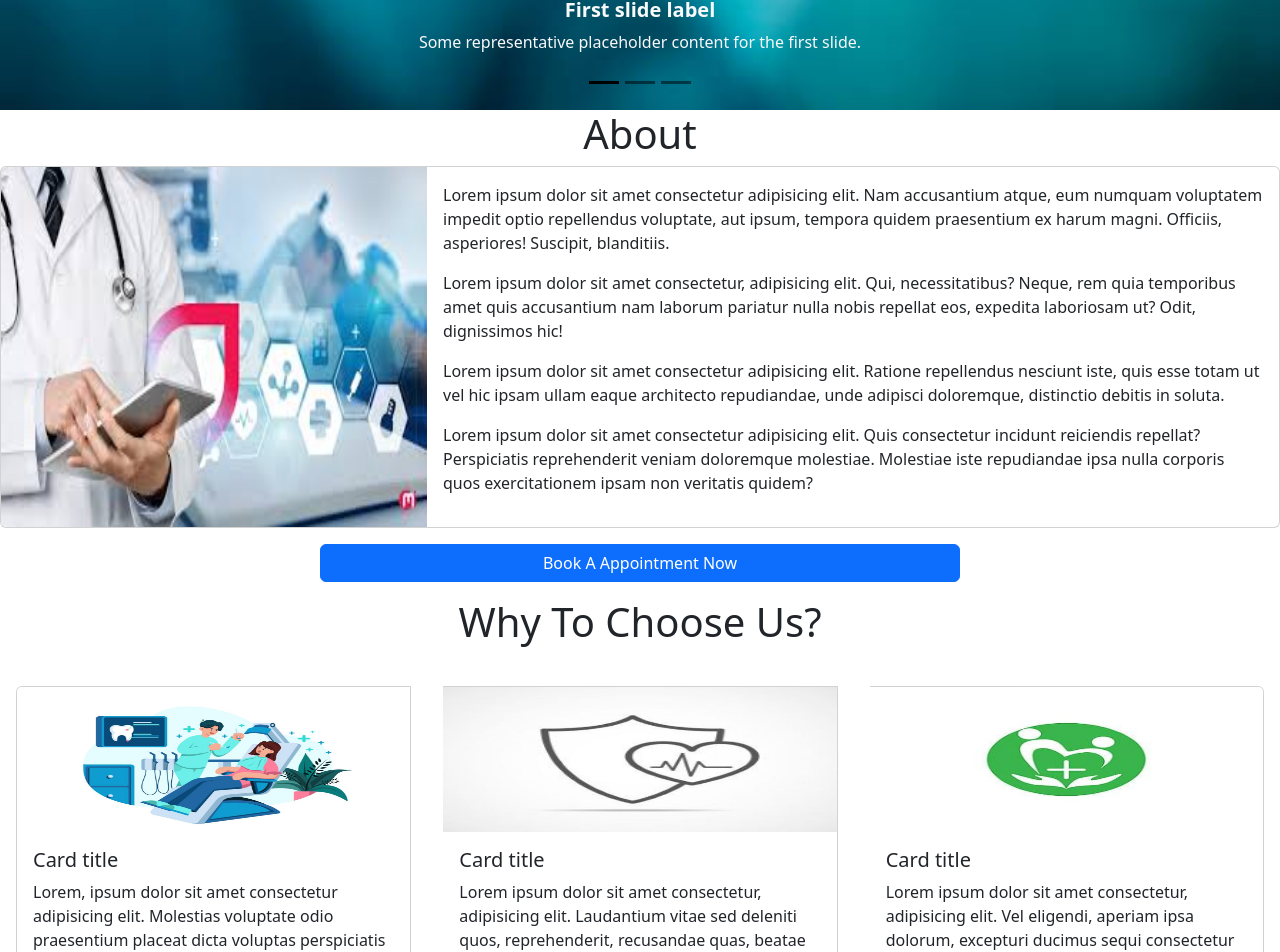
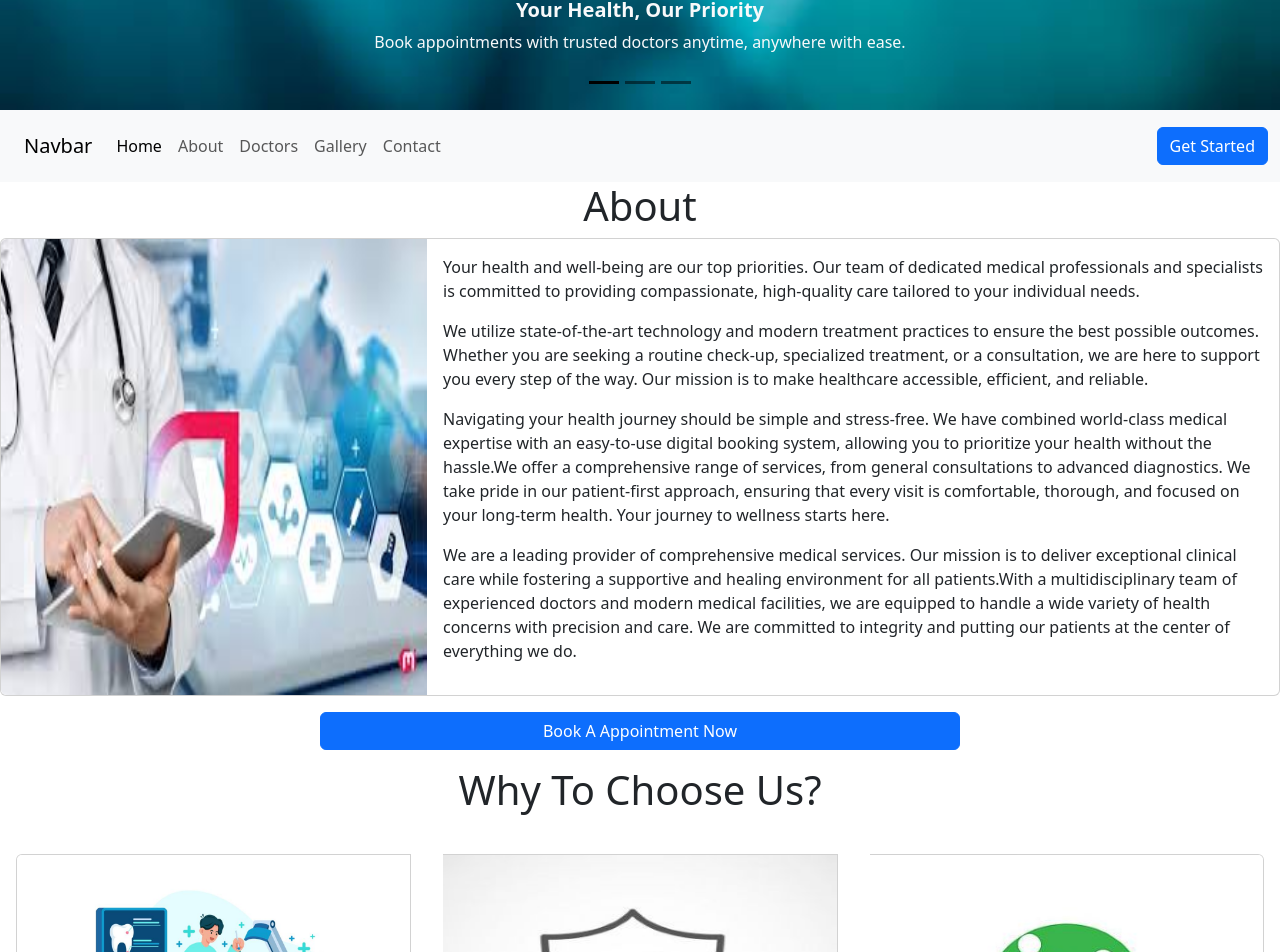
Before and after one commit to notamharshitha-dev/hospitalAppointmentSystemFrontEnd, a React (Vite) app: page /homePage in a window 1280 px wide. Shown: the part 815-1767 px from the top of the page. Built offline with nearby package versions, Linux system fonts and the light colour scheme.

Commit message:
frontEnd

```diff
--- a/src/App.jsx
+++ b/src/App.jsx
@@ -2,10 +2,10 @@ import Example from './components/example'
 import Navbar from './features/indexPage/navbar'
 import '../node_modules/bootstrap/dist/css/bootstrap.min.css'
 import { Outlet } from 'react-router-dom'
+import HomePage from './components/home/home'
 function App() {
   return <div>
     <Navbar/>
-
     <Outlet/>
   </div>
 }
--- a/src/components/About/about.jsx
+++ b/src/components/About/about.jsx
@@ -1,7 +1,9 @@
 import { Link } from "react-router-dom"
 import hospital from "../../assets/hospital.jpg"
+import Navbar from "../../features/indexPage/navbar"
 function AboutPage(){
     return <div>
+        <Navbar/>
         <h1 className="text-center" >About</h1>
             <div class="card mb-3" >
                 <div class="row g-0">
@@ -9,12 +11,19 @@ function AboutPage(){
                     <img src={hospital} class="img-fluid rounded-start h-100 w-100 " alt="..."/>
                     </div>
                     <div class="col-md-8">
-                    <div class="card-body">
-                        <p>Lorem ipsum dolor sit amet consectetur adipisicing elit. Nam accusantium atque, eum numquam voluptatem impedit optio repellendus voluptate, aut ipsum, tempora quidem praesentium ex harum magni. Officiis, asperiores! Suscipit, blanditiis.</p>
-                        <p>Lorem ipsum dolor sit amet consectetur, adipisicing elit. Qui, necessitatibus? Neque, rem quia temporibus amet quis accusantium nam laborum pariatur nulla nobis repellat eos, expedita laboriosam ut? Odit, dignissimos hic!</p>
-                        <p>Lorem ipsum dolor sit amet consectetur adipisicing elit. Ratione repellendus nesciunt iste, quis esse totam ut vel hic ipsam ullam eaque architecto repudiandae, unde adipisci doloremque, distinctio debitis in soluta.</p>
-                        <p>Lorem ipsum dolor sit amet consectetur adipisicing elit. Quis consectetur incidunt reiciendis repellat? Perspiciatis reprehenderit veniam doloremque molestiae. Molestiae iste repudiandae ipsa nulla corporis quos exercitationem ipsam non veritatis quidem?</p>
-                    </div>
+                        <div class="card-body">
+                            <p>Your health and well-being are our top priorities. Our team of dedicated medical professionals and specialists is committed to providing compassionate, high-quality care tailored to your individual needs.
+                            </p>
+                            <p>
+                                We utilize state-of-the-art technology and modern treatment practices to ensure the best possible outcomes. Whether you are seeking a routine check-up, specialized treatment, or a consultation, we are here to support you every step of the way. Our mission is to make healthcare accessible, efficient, and reliable.
+                            </p>
+                            <p>
+                                Navigating your health journey should be simple and stress-free. We have combined world-class medical expertise with an easy-to-use digital booking system, allowing you to prioritize your health without the hassle.We offer a comprehensive range of services, from general consultations to advanced diagnostics. We take pride in our patient-first approach, ensuring that every visit is comfortable, thorough, and focused on your long-term health. Your journey to wellness starts here.
+                            </p>
+                            <p>
+                                We are a leading provider of comprehensive medical services. Our mission is to deliver exceptional clinical care while fostering a supportive and healing environment for all patients.With a multidisciplinary team of experienced doctors and modern medical facilities, we are equipped to handle a wide variety of health concerns with precision and care. We are committed to integrity and putting our patients at the center of everything we do.
+                            </p>
+                        </div>
                     </div>
                 </div>
             </div>
--- a/src/components/Contact/contact.jsx
+++ b/src/components/Contact/contact.jsx
@@ -1,5 +1,6 @@
 import { useFormik } from "formik"
 import { Toast } from "bootstrap"
+import Navbar from "../../features/indexPage/navbar";
 function ContactPage(){
     var contactForm=useFormik({
         initialValues:{
@@ -12,11 +13,12 @@ function ContactPage(){
         }
     })
    function displayToastMsg() {
-  const toastEl = document.getElementById("liveToast");
-  const toast = new Toast(toastEl);
-  toast.show();
-};
+        const toastEl = document.getElementById("liveToast");
+        const toast = new Toast(toastEl);
+        toast.show();
+        }
     return <div>
+        <Navbar/>
     <h1 className="text-align-center" >contact Us</h1>
       <form  onSubmit={contactForm.handleSubmit} >
             <div className="form-floating mb-3">
--- a/src/components/Doctors/doctors.jsx
+++ b/src/components/Doctors/doctors.jsx
@@ -1,5 +1,8 @@
+import Navbar from "../../features/indexPage/navbar"
+
 function DoctorsPage(){
     return <div>
+        <Navbar/>
         <h1>Doctors</h1>
         <h1>Doctors</h1>
         <h1>Doctors</h1>
--- a/src/components/Gallery/gallery.jsx
+++ b/src/components/Gallery/gallery.jsx
@@ -3,8 +3,10 @@ import img2 from "../../assets/ToGal2.jpg"
 import img3 from "../../assets/ToGal3.jpg"
 import img4 from "../../assets/ToGal4.jpg"
 import img5 from "../../assets/ToGal5.jpg"
+import Navbar from "../../features/indexPage/navbar"
 function GalleryPage(){
     return <div>
+        <Navbar/>
         <h1 className="text-center" >Gallery</h1>
         <div class="gallery" >
                 <img src={img1} alt="" />
--- a/src/components/home/home.jsx
+++ b/src/components/home/home.jsx
@@ -5,8 +5,10 @@ import AboutPage from "../About/about"
 import hcImg1 from "../../assets/homeChooseImg1.jpg"
 import hcImg2 from "../../assets/homeChoosenImg2.jpg"
 import hcImg3 from "../../assets/homeChooseImg3.jpg"
+import Navbar from "../../features/indexPage/navbar"
 function HomePage(){
     return <div>
+        <Navbar/>
         <div id="carouselExampleDark" className="carousel carousel-dark slide">
                 <div className="carousel-indicators">
                         <button type="button" data-bs-target="#carouselExampleDark" data-bs-slide-to="0" className="active" aria-current="true" aria-label="Slide 1"></button>
@@ -17,22 +19,22 @@ function HomePage(){
                         <div className="carousel-item active" data-bs-interval="10000">
                             <img src={img1} className="d-block w-100  " alt="Something Went Wrong"/>
                             <div className="carousel-caption d-none d-md-block">
-                                <h5 className="fw-bold text-light" >First slide label</h5>
-                                <p className="text-light" >Some representative placeholder content for the first slide.</p>
+                                <h5 className="fw-bold text-light" >Your Health, Our Priority</h5>
+                                <p className="text-light" >Book appointments with trusted doctors anytime, anywhere with ease.</p>
                             </div>
                         </div>
                         <div className="carousel-item">
                             <img src={img2} className="d-block w-100" alt="Something Went Wrong"/>
                             <div className="carousel-caption d-none d-md-block">
-                                <h5 className="fw-bold text-light" >second slide label</h5>
-                                <p className="text-light" >Some representative placeholder content for the third slide.</p>
+                                <h5 className="fw-bold text-light" >Digital Healthcare Experience</h5>
+                                <p className="text-light" >Book appointments with trusted doctors anytime, anywhere with ease.</p>
                             </div>
                         </div>
                          <div className="carousel-item">
                             <img src={img3} className="d-block w-100" alt="Something Went Wrong"/>
                             <div className="carousel-caption d-none d-md-block">
-                                <h5 className="fw-bold text-light" >Third slide label</h5>
-                                <p className="text-light" >Some representative placeholder content for the third slide.</p>
+                                <h5 className="fw-bold text-light" >Connect with Top Specialists</h5>
+                                <p className="text-light" >Browse through our list of experienced doctors and find the right specialist for your health needs.</p>
                             </div>
                         </div>
 
@@ -50,24 +52,24 @@ function HomePage(){
         <h1 className="text-center p-3 " >Why To Choose Us?</h1>
         <div class="card-group">
             <div class="card  m-3 ">
-                <img src={hcImg1} class="card-img-top h-25 " alt="Something Went Wrong"/>
+                <img src={hcImg1} class="card-img-top  " alt="Something Went Wrong"/>
                 <div class="card-body">
-                <h5 class="card-title">Card title</h5>
-                <p class="card-text">Lorem, ipsum dolor sit amet consectetur adipisicing elit. Molestias voluptate odio praesentium placeat dicta voluptas perspiciatis magni neque, suscipit nam possimus blanditiis ullam amet omnis rem sunt quas culpa harum!</p>
+                <h5 class="card-title">Personalized Excellence</h5>
+                <p class="card-text">We believe in a patient-first approach. Our dedicated team takes the time to understand your unique health needs and preferences, creating tailored treatment plans for every individual.</p>
                 </div>
             </div>
-            <div class="card  m-3 ">
-                <img src={hcImg2} class="card-img-top h-25 " alt="Something Went Wrong"/>
+            <div class="card  m-3  ">
+                <img src={hcImg2} class="card-img-top h-50 " alt="Something Went Wrong"/>
                 <div class="card-body">
-                <h5 class="card-title">Card title</h5>
-                <p class="card-text">Lorem ipsum dolor sit amet consectetur, adipisicing elit. Laudantium vitae sed deleniti quos, reprehenderit, recusandae quas, beatae ad labore nulla illum? Quam ad deserunt quas nemo quibusdam reprehenderit illo eveniet.</p>
+                <h5 class="card-title"> Trusted Care</h5>
+                <p class="card-text">Your health is in safe hands. With years of experience and a commitment to clinical integrity, our medical professionals provide reliable, evidence-based care you can count on.</p>
                 </div>
             </div>
             <div class="card m-3   ">
-                <img src={hcImg3} class="card-img-top h-25 " alt="Something Went Wrong"/>
+                <img src={hcImg3} class="card-img-top  h-50" alt="Something Went Wrong"/>
                 <div class="card-body">
-                <h5 class="card-title">Card title</h5>
-                <p class="card-text">Lorem ipsum dolor sit amet consectetur, adipisicing elit. Vel eligendi, aperiam ipsa dolorum, excepturi ducimus sequi consectetur necessitatibus explicabo quaerat numquam rem quisquam veritatis quo corporis molestias facere sint maxime.</p>
+                <h5 class="card-title">Empowering Wellness Journey</h5>
+                <p class="card-text">We go beyond just treating illness. We focus on preventive care and patient education to empower you with the knowledge and tools needed to lead a healthier, more vibrant life.</p>
                 </div>
             </div>
         </div>
--- a/src/components/login/login.jsx
+++ b/src/components/login/login.jsx
@@ -1,5 +1,6 @@
 import { useFormik } from "formik"
 import { Link } from "react-router-dom"
+import Navbar from "../../features/indexPage/navbar"
 
 function LoginPage(){
     var loginForm=useFormik({
@@ -33,6 +34,7 @@ function LoginPage(){
                             </div>
                         </div>*/
     return <div>
+        <Navbar/>
         <h1 className="text-center" >Login</h1>
         <div class="outerDiv" >
             <div class="myContainer">
--- a/src/components/signup/signUp.jsx
+++ b/src/components/signup/signUp.jsx
@@ -1,5 +1,6 @@
 import { useFormik } from "formik"
 import { Link } from "react-router-dom"
+import Navbar from "../../features/indexPage/navbar"
 
 function SignUpPage(){
     var signUpForm=useFormik({
@@ -11,7 +12,8 @@ function SignUpPage(){
            //console.log(values)
         }
     })
-    return   <div>
+return<div>
+        <Navbar/>
             <h1 className="text-center" >signUp</h1>
             <div className="outerDiv" >
                 <div className="myContainer">
--- a/src/features/indexPage/navbar.jsx
+++ b/src/features/indexPage/navbar.jsx
@@ -1,16 +1,17 @@
-import React from "react"
+import {useState} from "react"
 import { Link } from "react-router-dom"
 function Navbar(){
+    const [isOpen, setIsOpen] = useState(false);
     return (
           <nav className="navbar sticky-top bg-body-tertiary" >
             <div className="container-fluid">
                 <nav className="navbar navbar-expand-lg bg-body-tertiary">
                     <div className="container-fluid">
                         <a className="navbar-brand" href="#">Navbar</a>
-                        <button className="navbar-toggler" type="button" data-bs-toggle="collapse" data-bs-target="#navbarNav" aria-controls="navbarNav" aria-expanded="false" aria-label="Toggle navigation">
-                        <span className="navbar-toggler-icon"></span>
+                        <button className="navbar-toggler" type="button" onClick={() => setIsOpen(!isOpen)}>
+                            <span className="navbar-toggler-icon"></span>
                         </button>
-                        <div className="collapse navbar-collapse" id="navbarNav">
+                        <div className={`collapse navbar-collapse ${isOpen ? 'show' : ''}`}>
                         <ul className="navbar-nav">
                             <li className="nav-item">
                             <Link className="nav-link active" aria-current="page"  to="/HomePage" >Home</Link>
```
Also changed, not shown: src/main.jsx (+5 -5 lines). Lines whose indentation alone changed are shown as unchanged.
